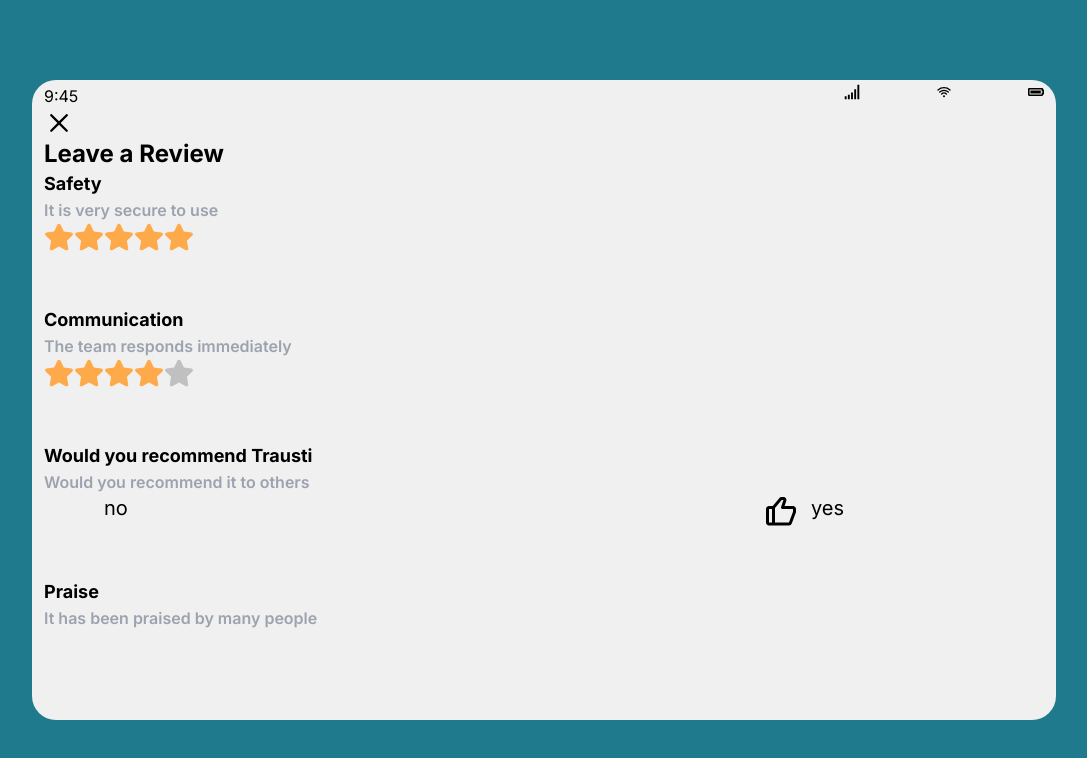
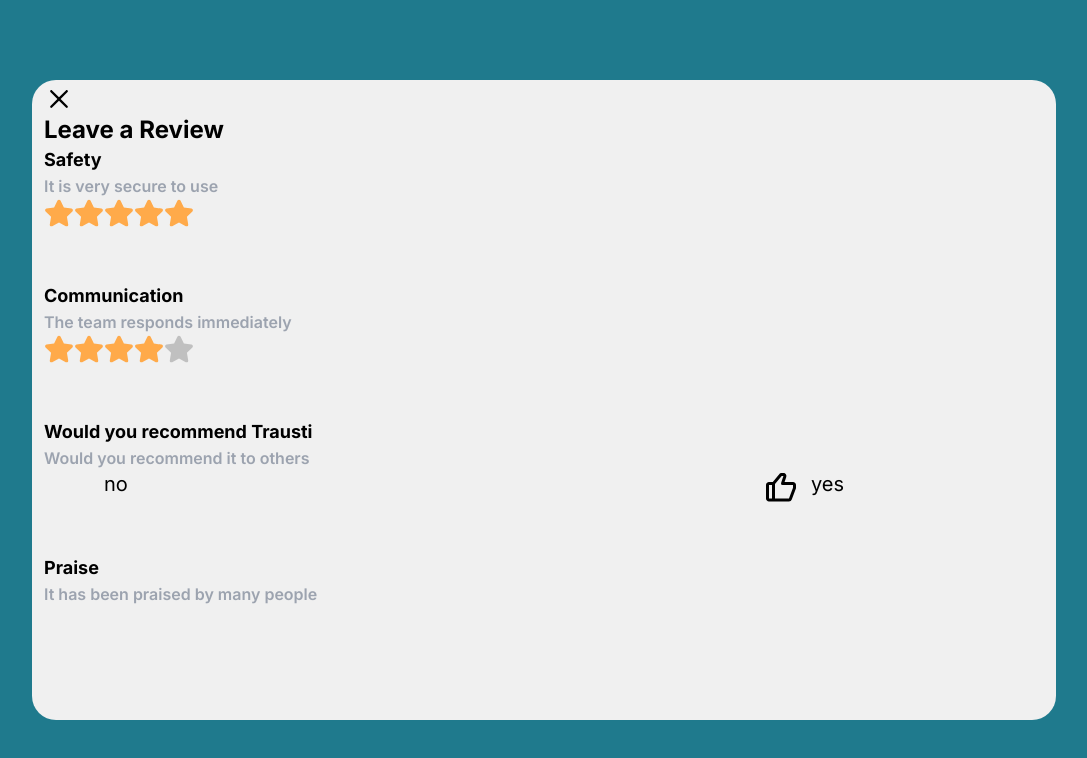
Before and after one commit to akash-panthri/ayuvya_mobile_view, a Next.js app: page / in a window 1280 px wide. Shown: the top 758 px of the page, without its empty margins (96-1183 px from the left). Built offline with nearby package versions, Linux system fonts and the light colour scheme.

Commit message:
Added TopBar.jsx

```diff
--- a/src/components/PopupPanel.jsx
+++ b/src/components/PopupPanel.jsx
@@ -2,33 +2,27 @@
 import React,{useState} from 'react'
 import givenData from '../data/popupData.json'
 import { RxCross2 } from "react-icons/rx";
-import { GiNetworkBars } from "react-icons/gi";
-import { IoWifi } from "react-icons/io5";
-import { FaBatteryFull } from "react-icons/fa";
+
 import ReviewPanel from './ReviewPanel';
 export default function PopupPanel() {
   const [showPanel , setShowPanel] = useState(true)
   return (
     <>
 
+ {
+  showPanel?
 
     <div className='w-[80vw] h-[80vh] bg-[#f0f0f0] rounded-3xl px-3 py-1 overflow-hidden'>
-    <div className="flex flex-row justify-between">
-        <span>9:45</span>
-        <div className="flex flex-row w-[20%] justify-between">
-        <GiNetworkBars />
-        <IoWifi />
-        <FaBatteryFull />
 
-        </div>
-    </div>
-    <RxCross2 className='text-3xl'/>
+    <RxCross2 className='text-3xl'onClick={()=>setShowPanel(false)} />
     <div className="text-2xl font-bold">Leave a Review</div>
     {givenData.map(givenDatum =>{
         return <ReviewPanel key={givenDatum.id} sign={givenDatum.sign} givenDatum={givenDatum} />
     })}
 
-    </div>
+    </div>:
+    <><div className="" onClick={()=>setShowPanel(true)}>Show Panel</div></>
+  }
     </>
   )
 }
--- /dev/null
+++ b/src/components/TopBar.jsx
@@ -0,0 +1,17 @@
+import React from 'react'
+import { GiNetworkBars } from "react-icons/gi";
+import { IoWifi } from "react-icons/io5";
+import { FaBatteryFull } from "react-icons/fa";
+export default function TopBar() {
+  return (
+    <div className="flex flex-row justify-between">
+        <span>9:45</span>
+        <div className="flex flex-row w-[20%] justify-between">
+        <GiNetworkBars />
+        <IoWifi />
+        <FaBatteryFull />
+
+        </div>
+    </div>
+  )
+}
```
